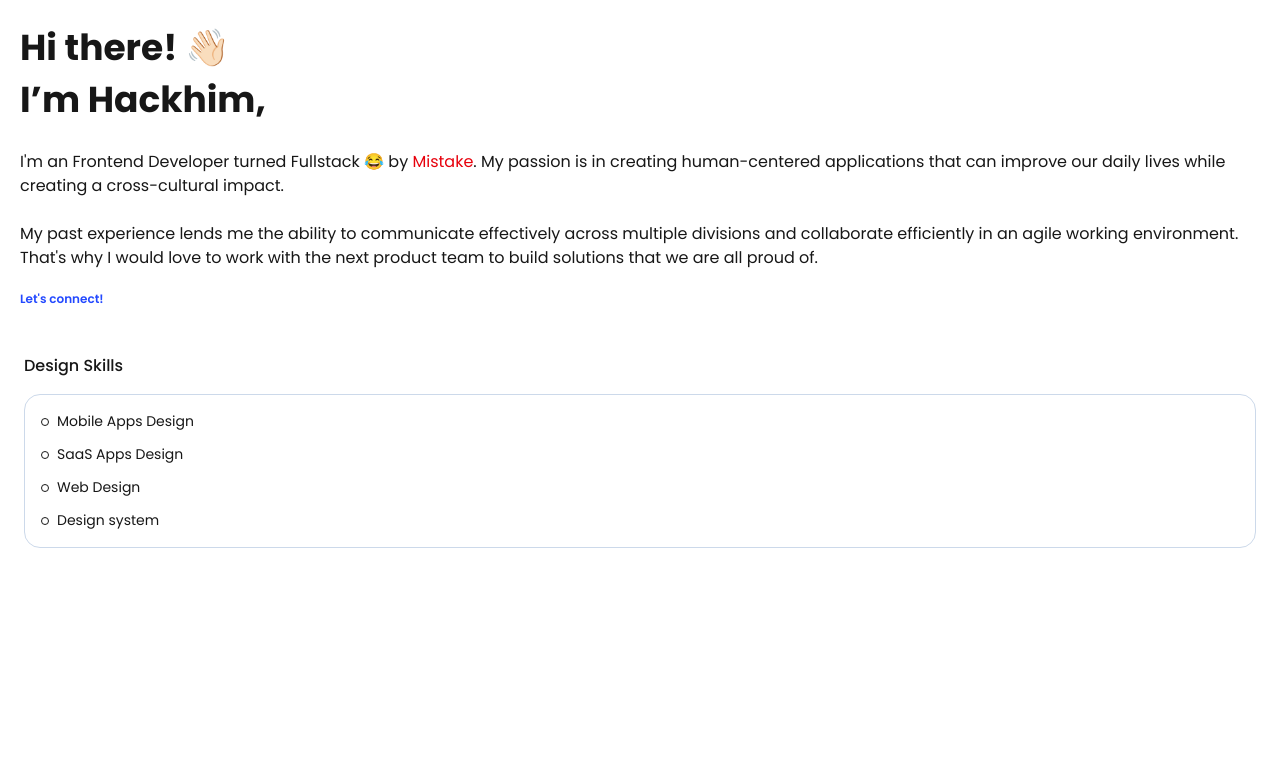
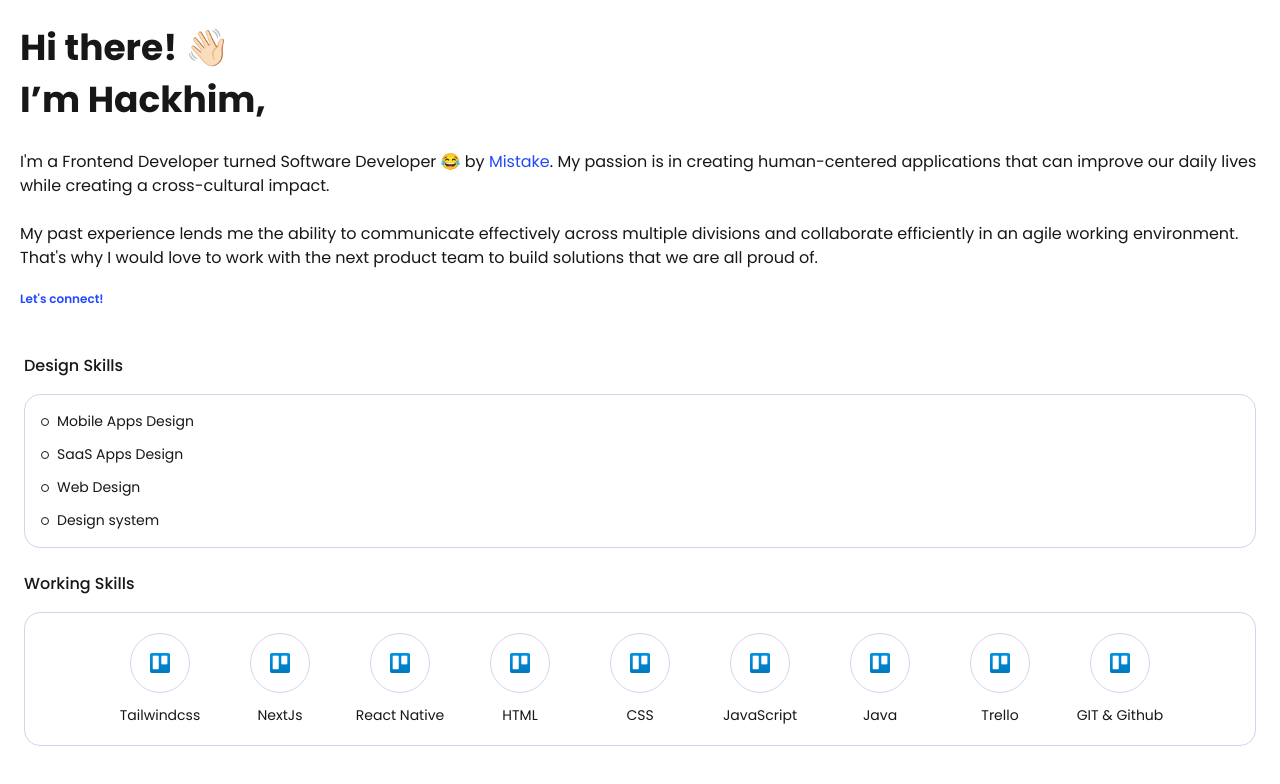
Before and after one commit to Cleve-keem/Portfolios, a Next.js app: page / in a window 1280 px wide. Shown: the part 458-1242 px from the top of the page. Before the commit the page ends 1030 px from the top, so only its background shows below. Built offline with nearby package versions, Linux system fonts and the light colour scheme.

Commit message:
feat(UI): added Working tools UI design

```diff
--- a/src/components/hero/HeroSection.jsx
+++ b/src/components/hero/HeroSection.jsx
@@ -19,8 +19,8 @@
           Hi there! 👋🏻 <br /> I’m Hackhim,
         </h1>
         <p className="mb-4">
-          I'm an Frontend Developer turned Fullstack 😂 by
-          <span className="text-red-600"> Mistake</span>. My passion is in
+          I'm a Frontend Developer turned Software Developer 😂 by
+          <span className="text-brand"> Mistake</span>. My passion is in
           creating human-centered applications that can improve our daily lives
           while creating a cross-cultural impact. <br /> <br /> My past
           experience lends me the ability to communicate effectively across
--- a/src/components/skills/DesignSkills.tsx
+++ b/src/components/skills/DesignSkills.tsx
@@ -1,18 +1,18 @@
 import { designSkills } from "@/constants/skills";
-import SkillWrapper, { SkillLabel } from "./SkillWrapper";
+import { SkillLabel, SkillGroup, SkillContent } from "./SkillGroup";
 
 export default function DevelopementSkill() {
   return (
-    <SkillWrapper>
+    <SkillGroup className="">
       <SkillLabel>Design Skills</SkillLabel>
-      <ul className="p-4 border border-border-muted rounded-2xl space-y-3">
+      <SkillContent className="space-y-3">
         {designSkills.map((skill, i) => (
-          <li key={i} className="text-[14px] flex items-center gap-2">
+          <div key={i} className="text-[14px] flex items-center gap-2">
             <span className="inline-block size-2 rounded-full border border-content-strong"></span>
             <span>{skill}</span>
-          </li>
+          </div>
         ))}
-      </ul>
-    </SkillWrapper>
+      </SkillContent>
+    </SkillGroup>
   );
 }
--- /dev/null
+++ b/src/components/skills/SkillGroup.tsx
@@ -0,0 +1,32 @@
+import { ReactNode, ComponentPropsWithoutRef } from "react";
+
+interface SkillGroupProps extends ComponentPropsWithoutRef<"div"> {
+  children: ReactNode;
+}
+
+export function SkillGroup({ children, className, ...props }: SkillGroupProps) {
+  return (
+    <div className={`mb-6 ${className}`} {...props}>
+      {children}
+    </div>
+  );
+}
+
+export function SkillLabel({ children }: { children?: string }) {
+  return <h3 className="font-medium mb-4">{children}</h3>;
+}
+
+export function SkillContent({
+  children,
+  className,
+  ...props
+}: SkillGroupProps) {
+  return (
+    <div
+      className={`p-4 border border-border-muted rounded-2xl ${className}`}
+      {...props}
+    >
+      {children}
+    </div>
+  );
+}
--- a/src/components/skills/SkillWrapper.tsx
+++ /dev/null
@@ -1,9 +0,0 @@
-import { ReactNode } from "react";
-
-export default function SkillWrapper({ children }: { children: ReactNode }) {
-  return <div>{children}</div>;
-}
-
-export function SkillLabel({ children }: { children: string }) {
-  return <h3 className="font-medium mb-4">{children}</h3>;
-}
--- a/src/components/skills/Skills.tsx
+++ b/src/components/skills/Skills.tsx
@@ -1,9 +1,11 @@
 import DesignSkills from "@/components/skills/DesignSkills";
+import WorkingTools from "./WorkingTools";
 
 export default function Skills() {
   return (
     <section className="p-6">
       <DesignSkills />
+      <WorkingTools />
     </section>
   );
 }
--- /dev/null
+++ b/src/components/skills/WorkingTools.tsx
@@ -0,0 +1,29 @@
+import { SkillContent, SkillGroup, SkillLabel } from "./SkillGroup";
+import { workingToolsData } from "@/constants/skills";
+import Image from "next/image";
+
+export default function WorkingTools() {
+  return (
+    <SkillGroup>
+      <SkillLabel>Working Skills</SkillLabel>
+      <SkillContent className="flex flex-wrap gap-5 justify-center">
+        {workingToolsData.map((tool, i) => (
+          <div
+            key={i}
+            className="size-25 text-center flex justify-center items-center flex-col"
+          >
+            <div className="p-1 size-15 border border-border-muted rounded-full flex items-center justify-center mb-3">
+              <Image
+                src="/trello.png"
+                alt="trello icon"
+                width={20}
+                height={20}
+              />
+            </div>
+            <small className="text-[14px]">{tool}</small>
+          </div>
+        ))}
+      </SkillContent>
+    </SkillGroup>
+  );
+}
--- a/src/constants/skills.ts
+++ b/src/constants/skills.ts
@@ -5,7 +5,7 @@
   "Design system",
 ];
 
-export const workingTools = [
+export const workingToolsData = [
   "Tailwindcss",
   "NextJs",
   "React Native",
```
Also changed, not shown: public/trello.png (added).
